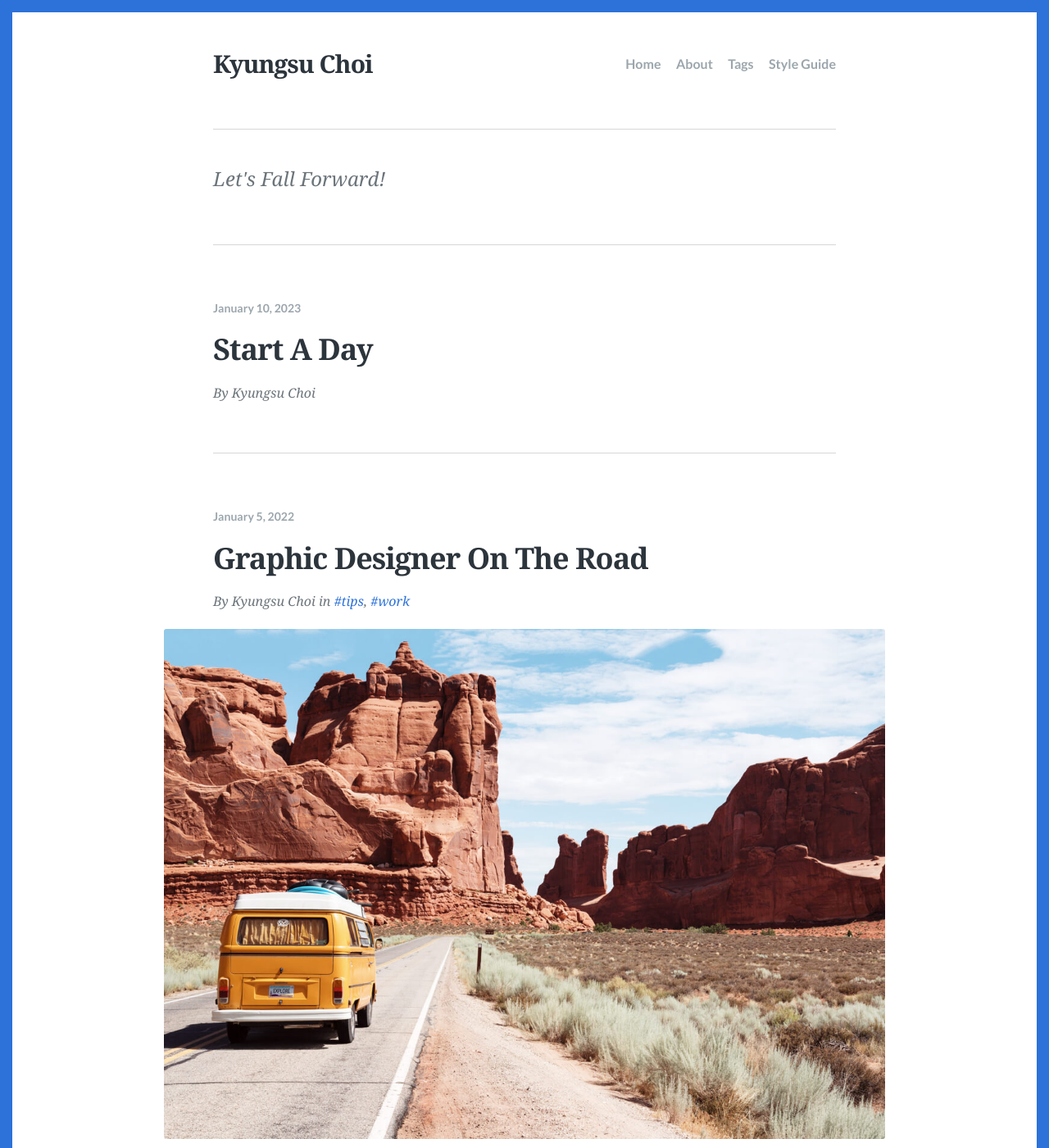
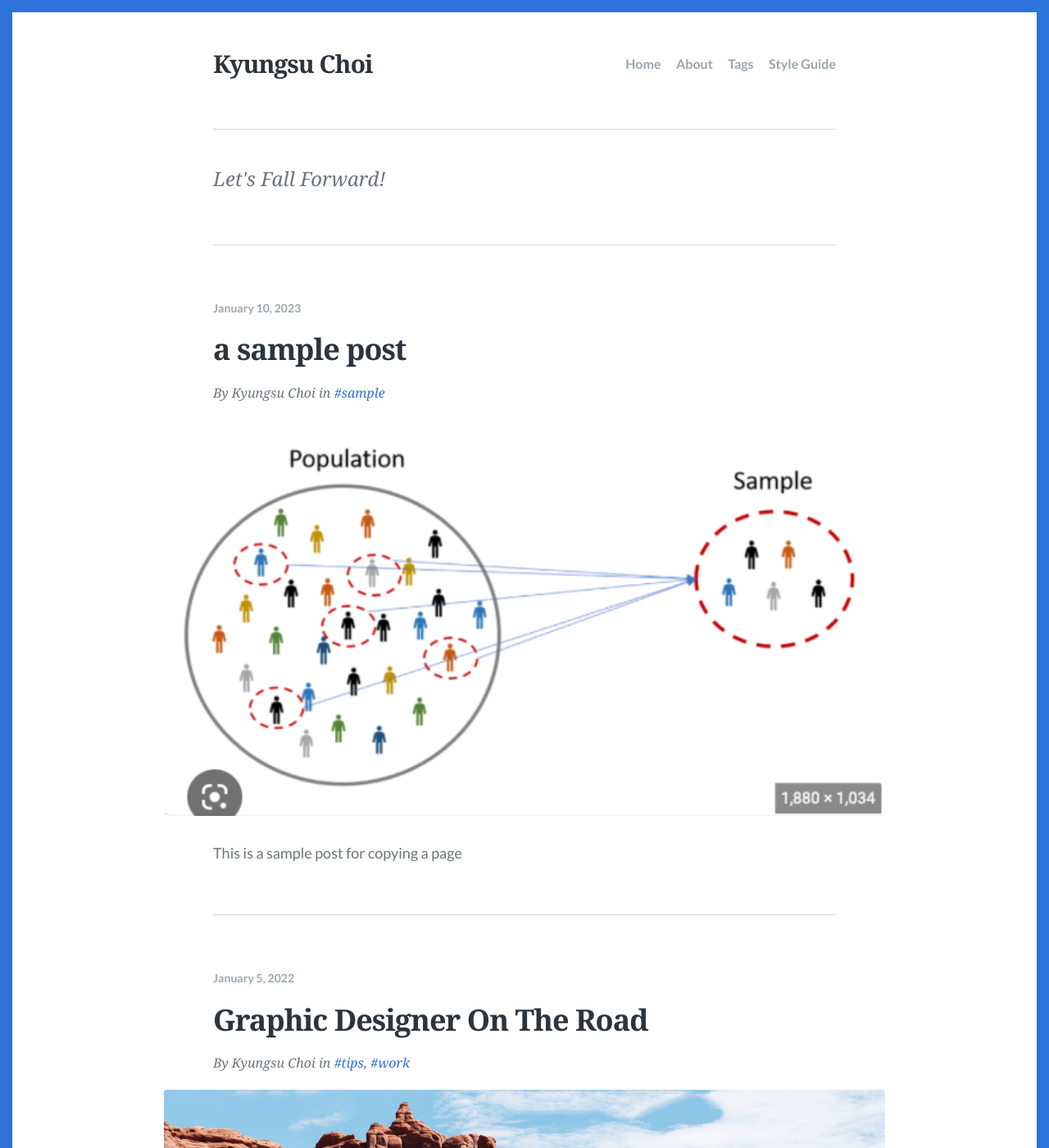
Before and after one commit to ksuchoi216/ksuchoi216.github.io, a Jekyll site: the page built from index.html, in a window 1280 px wide and 1400 px high. Shown: the whole window at 82% size. Built offline with Jekyll 4.4.1, drawn with Linux system fonts in a browser that asks for light colours; some web fonts are replaced; the list of posts is cut into pages by our own code.

Commit message:
updated a sample

```diff
--- a/_data/author.json
+++ b/_data/author.json
@@ -1,7 +1,6 @@
 {
   "name": "Kyungsu Choi",
-  "bio": "John is a designer, photographer, speaker, author of a couple of books about typography and the founder of photo magazine Curious.",
+  "bio": "KC is a machine learning engineer and data scientist",
   "url": "https://kyungsuchoi.notion.site/PORTFOLIO-bc4fef44964846dc9a94217d555da474",
-  "location": "Seoul, South Korea",
   "image": "images/author.png"
 }
--- /dev/null
+++ b/_posts/2023-01-10-a-sample-post.md
@@ -0,0 +1,10 @@
+---
+layout: post
+title: "a sample post"
+description: "This is a sample post"
+date: 2023-01-10
+feature_image: images/2023-01-10/sample.png
+tags: [sample]
+---
+
+This is a sample post for copying a page
--- a/tags.md
+++ b/tags.md
@@ -1,5 +1,5 @@
 ---
 layout: tags
 title: Tags
-description: A tags page for Scriptor Jekyll theme
+description: A tags page
 ---
```
Also changed, not shown: _posts/2023-01-10-start-a-day.md (deleted), images/2023-01-10/sample.png (added).
